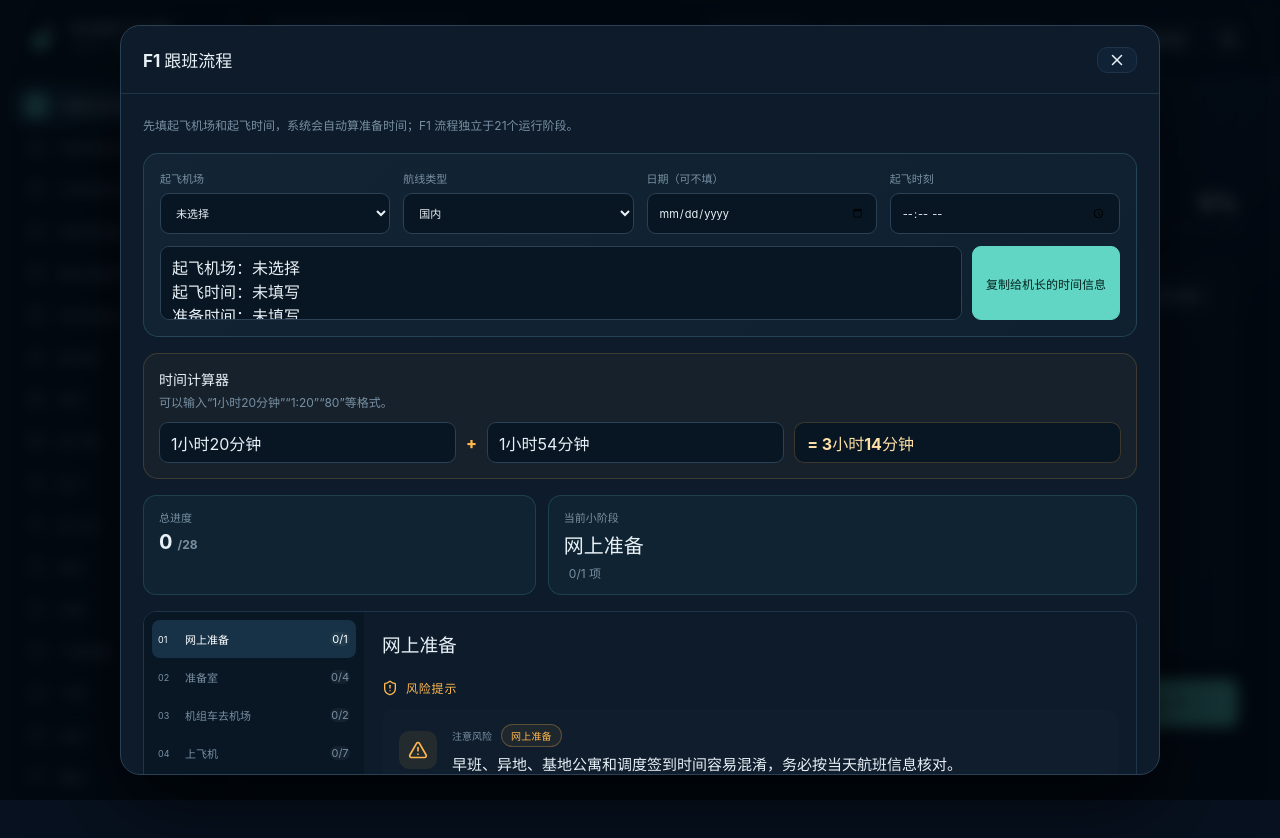
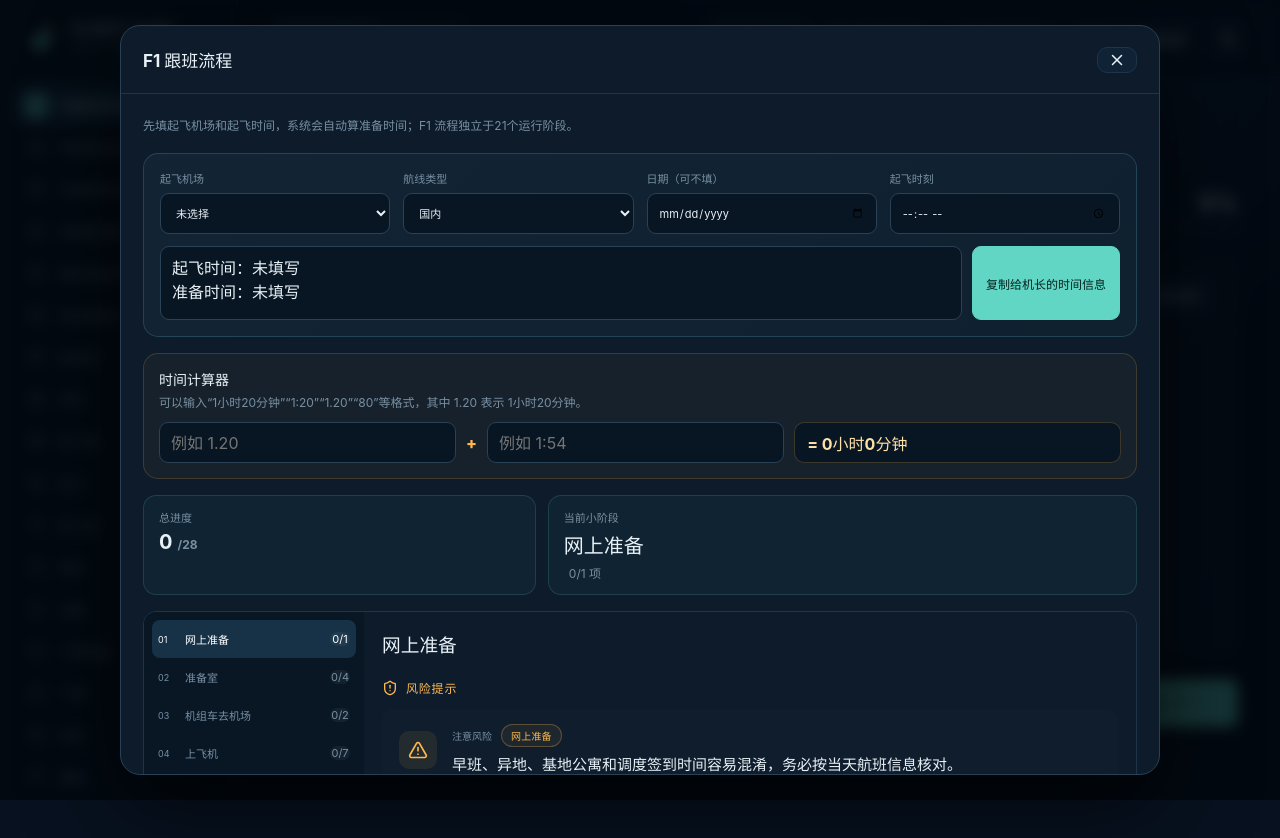
Before and after one commit to tianming-798/flight-flow, a React (Vite) app: page / in a window 1280 px wide. Both pictures are taken after a click on the button "F1跟班". Shown: the top 838 px of the page. Built offline with nearby package versions, Linux system fonts and the light colour scheme.

Commit message:
refine F1 captain message and duration input

```diff
--- a/package.json
+++ b/package.json
@@ -1,7 +1,7 @@
 {
   "name": "flight-phase-companion",
   "private": true,
-  "version": "0.3.2",
+  "version": "0.3.3",
   "type": "module",
   "scripts": { "dev": "vite --host 0.0.0.0", "build": "tsc -b && vite build", "test": "vitest run", "preview": "vite preview --host 0.0.0.0" },
   "dependencies": { "dexie": "^4.0.11", "lucide-react": "^0.468.0", "pinyin-pro": "^3.26.0", "react": "^19.0.0", "react-dom": "^19.0.0" },
--- a/src/App.tsx
+++ b/src/App.tsx
@@ -37,7 +37,7 @@ function OutputEditor({outputs,phaseId,onChange}:{outputs:PhaseOutput[];phaseId:
 
 function F1GuideModal({session,onChange,onClose}:{session:FlightSession;onChange:(next:FlightSession)=>void;onClose:()=>void}){
  const checked=session.checked,info:F1FlightInfo={routeType:'domestic',...(session.f1FlightInfo??{})};
- const[phaseId,setPhaseId]=useState(f1GuidePhases[0].id),[durationA,setDurationA]=useState('1小时20分钟'),[durationB,setDurationB]=useState('1小时54分钟');
+ const[phaseId,setPhaseId]=useState(f1GuidePhases[0].id),[durationA,setDurationA]=useState(''),[durationB,setDurationB]=useState('');
  const legacyDeparture=info.departureTime&&info.departureTime.includes('T')?info.departureTime.split('T'):null;
  const departureDate=info.departureDate??legacyDeparture?.[0]??'',departureClock=info.departureClock??legacyDeparture?.[1]?.slice(0,5)??'';
  const departure=departureClock?new Date(`${departureDate||new Date().toISOString().slice(0,10)}T${departureClock}`):null;
@@ -46,7 +46,8 @@ function F1GuideModal({session,onChange,onClose}:{session:FlightSession;onChange
  const prepTime=departure&&prepMinutes!==undefined?new Date(departure.getTime()-prepMinutes*60000):null;
  const isTfuEarly=info.departureAirport==='TFU'&&departure!==null&&departure.getHours()<12;
  const formatTime=(d:Date|null)=>d?(departureDate?d.toLocaleString('zh-CN',{month:'2-digit',day:'2-digit',hour:'2-digit',minute:'2-digit',hour12:false}).replace(/\//g,'-'):d.toLocaleTimeString('zh-CN',{hour:'2-digit',minute:'2-digit',hour12:false})):'未填写';
- const parseDuration=(text:string)=>{const s=text.trim();if(!s)return 0;const colon=s.match(/^(\d+)\s*[:：]\s*(\d+)$/);if(colon)return Number(colon[1])*60+Number(colon[2]);const hour=Number(s.match(/(\d+(?:\.\d+)?)\s*(?:小时|时|h|H)/)?.[1]??0),minute=Number(s.match(/(\d+)\s*(?:分钟|分|m|M)/)?.[1]??0);if(hour||minute)return Math.round(hour*60+minute);return Number(s)||0};
+ const formatRelativeTime=(d:Date|null)=>{if(!d)return'未填写';const today=new Date(),tomorrow=new Date();tomorrow.setDate(today.getDate()+1);const sameDay=(a:Date,b:Date)=>a.getFullYear()===b.getFullYear()&&a.getMonth()===b.getMonth()&&a.getDate()===b.getDate();const day=sameDay(d,today)?'今天':sameDay(d,tomorrow)?'明天':d.toLocaleDateString('zh-CN',{month:'2-digit',day:'2-digit'}).replace(/\//g,'-');return `${day} ${d.toLocaleTimeString('zh-CN',{hour:'2-digit',minute:'2-digit',hour12:false})}`};
+ const parseDuration=(text:string)=>{const s=text.trim();if(!s)return 0;const dot=s.match(/^(\d+)\s*[.．]\s*(\d{1,2})$/);if(dot)return Number(dot[1])*60+Number(dot[2]);const colon=s.match(/^(\d+)\s*[:：]\s*(\d+)$/);if(colon)return Number(colon[1])*60+Number(colon[2]);const hour=Number(s.match(/(\d+(?:\.\d+)?)\s*(?:小时|时|h|H)/)?.[1]??0),minute=Number(s.match(/(\d+)\s*(?:分钟|分|m|M)/)?.[1]??0);if(hour||minute)return Math.round(hour*60+minute);return Number(s)||0};
  const durationTotal=parseDuration(durationA)+parseDuration(durationB);
  const formatDuration=(mins:number)=>`${Math.floor(mins/60)}小时${mins%60}分钟`;
  const copy=(text:string)=>navigator.clipboard?.writeText(text);
@@ -55,7 +56,7 @@ function F1GuideModal({session,onChange,onClose}:{session:FlightSession;onChange
  const enrichedPhases=f1GuidePhases.map(p=>p.id==='online-prep'?{...p,items:[...dynamicItems,...p.items]}:p);
  const phase=enrichedPhases.find(p=>p.id===phaseId)??enrichedPhases[0],risks=phase.items.filter(i=>i.kind==='risk'),checks=phase.items.filter(i=>i.kind==='check');
  const done=checks.filter(i=>checked['f1:'+phase.id+':'+i.id]).length,total=enrichedPhases.reduce((sum,p)=>sum+p.items.filter(i=>i.kind==='check').length,0),allDone=enrichedPhases.reduce((sum,p)=>sum+p.items.filter(i=>i.kind==='check'&&checked['f1:'+p.id+':'+i.id]).length,0);
- const message=`起飞机场：${airportName}\n起飞时间：${formatTime(departure)}\n准备时间：${formatTime(prepTime)}`;
+ const message=`起飞时间：${formatRelativeTime(departure)}\n准备时间：${formatRelativeTime(prepTime)}`;
  const renderGuideItem=(item:FlowItem)=><article className={'flow-item '+item.kind+' '+item.severity+(checked['f1:'+phase.id+':'+item.id]?' checked':'')} key={item.id} onClick={()=>item.kind==='check'&&onChange({...session,checked:{...checked,['f1:'+phase.id+':'+item.id]:!checked['f1:'+phase.id+':'+item.id]}})}>{item.kind==='check'?<button className="checkbox">{checked['f1:'+phase.id+':'+item.id]&&<Check/>}</button>:<div className="risk-icon">{item.severity==='critical'?<ShieldAlert/>:<AlertTriangle/>}</div>}<div><div className="item-meta"><span>{item.kind==='check'?'易忘项目':severityLabel[item.severity]+'风险'}</span><Pill tone={item.kind==='risk'?item.severity:'info'}>{item.id.startsWith('tfu-')?'航班信息':phase.name}</Pill></div><p>{item.text}</p></div></article>;
  return <Modal title="F1 跟班流程" onClose={onClose} wide><p className="hint">先填起飞机场和起飞时间，系统会自动算准备时间；F1 流程独立于21个运行阶段。</p>
   <section className="f1-flight-card"><div className="form-grid">
@@ -65,7 +66,7 @@ function F1GuideModal({session,onChange,onClose}:{session:FlightSession;onChange
    <label>起飞时刻<input type="time" value={departureClock} onChange={e=>patchInfo({departureClock:e.target.value||undefined,departureTime:undefined})}/></label>
   </div><div className="copy-message"><textarea readOnly value={message}/><button className="primary-btn" onClick={()=>copy(message)}>复制给机长的时间信息</button></div>
   {isTfuEarly&&<div className="warning-callout"><AlertTriangle/><p>天府 12:00 以前起飞：前一天 21:00 前完成签到。这个提醒也会出现在「网上准备」里。</p></div>}</section>
-  <section className="f1-calculator"><h3>时间计算器</h3><p>可以输入“1小时20分钟”“1:20”“80”等格式。</p><div><input value={durationA} onChange={e=>setDurationA(e.target.value)} placeholder="1小时20分钟"/><span>+</span><input value={durationB} onChange={e=>setDurationB(e.target.value)} placeholder="1小时54分钟"/><strong>= {formatDuration(durationTotal)}</strong></div></section>
+  <section className="f1-calculator"><h3>时间计算器</h3><p>可以输入“1小时20分钟”“1:20”“1.20”“80”等格式，其中 1.20 表示 1小时20分钟。</p><div><input value={durationA} onChange={e=>setDurationA(e.target.value)} placeholder="例如 1.20"/><span>+</span><input value={durationB} onChange={e=>setDurationB(e.target.value)} placeholder="例如 1:54"/><strong>= {formatDuration(durationTotal)}</strong></div></section>
   <div className="f1-summary"><div><span>总进度</span><b>{allDone}<small>/{total}</small></b></div><div><span>当前小阶段</span><b>{phase.name}</b><small>{done}/{checks.length} 项</small></div></div><div className="split-editor f1-guide"><nav>{enrichedPhases.map((p,i)=>{const pc=p.items.filter(x=>x.kind==='check'),pd=pc.filter(x=>checked['f1:'+p.id+':'+x.id]).length;return <button className={phase.id===p.id?'active':''} onClick={()=>setPhaseId(p.id)} key={p.id}><span>{String(i+1).padStart(2,'0')}</span>{p.name}<em>{pd}/{pc.length}</em></button>})}</nav><main><h3>{phase.name}</h3><div className="item-list separated-list">{risks.length>0&&<section className="item-section risk-section"><h3><ShieldAlert/>风险提示</h3>{risks.map(renderGuideItem)}</section>}{checks.length>0&&<section className="item-section check-section"><h3><ListChecks/>易忘提醒</h3>{checks.map(renderGuideItem)}</section>}</div></main></div></Modal>
 }
 
--- a/src/data.ts
+++ b/src/data.ts
@@ -1,7 +1,8 @@
 import type{EnvironmentRule,FlightPhase,FlightSession,FlowItem,PhaseOutput,TrainingSubject}from'./types';
-export const APP_VERSION='0.3.2';
-export const APP_UPDATED_AT='2026-07-18 21:05';
+export const APP_VERSION='0.3.3';
+export const APP_UPDATED_AT='2026-07-18 21:20';
 export const changelog=[
+ {version:'0.3.3',date:'2026-07-18 21:20',items:['F1 复制给机长的信息删除起飞机场。','起飞时间和准备时间改为“今天/明天 HH:mm”格式，更适合直接发消息。']},
  {version:'0.3.2',date:'2026-07-18 21:05',items:['F1 航班信息起飞时间改为 iPad 更容易输入的日期可选 + 起飞时刻格式。','删除单独复制起飞时间/准备时间按钮，仅保留复制给机长的汇总消息。','F1 跟班新增时间计算器，可计算两个时长相加结果。']},
  {version:'0.3.1',date:'2026-07-18 20:40',items:['F1 跟班新增航班信息输入，可按天府/双流、起飞时间和航线类型自动计算准备时间。','天府 12:00 以前起飞自动提示前一天 21:00 前签到，并提供可复制的起飞/准备时间消息。','按最新口径清理 F1 跟班各阶段固定项目。']},
  {version:'0.2.3',date:'2026-06-25 17:00',items:['新增设置里的版本更新记录，可查看每版改动内容。']},
```
Also changed, not shown: 2 other files (tests, documents, lock files or other folders).
